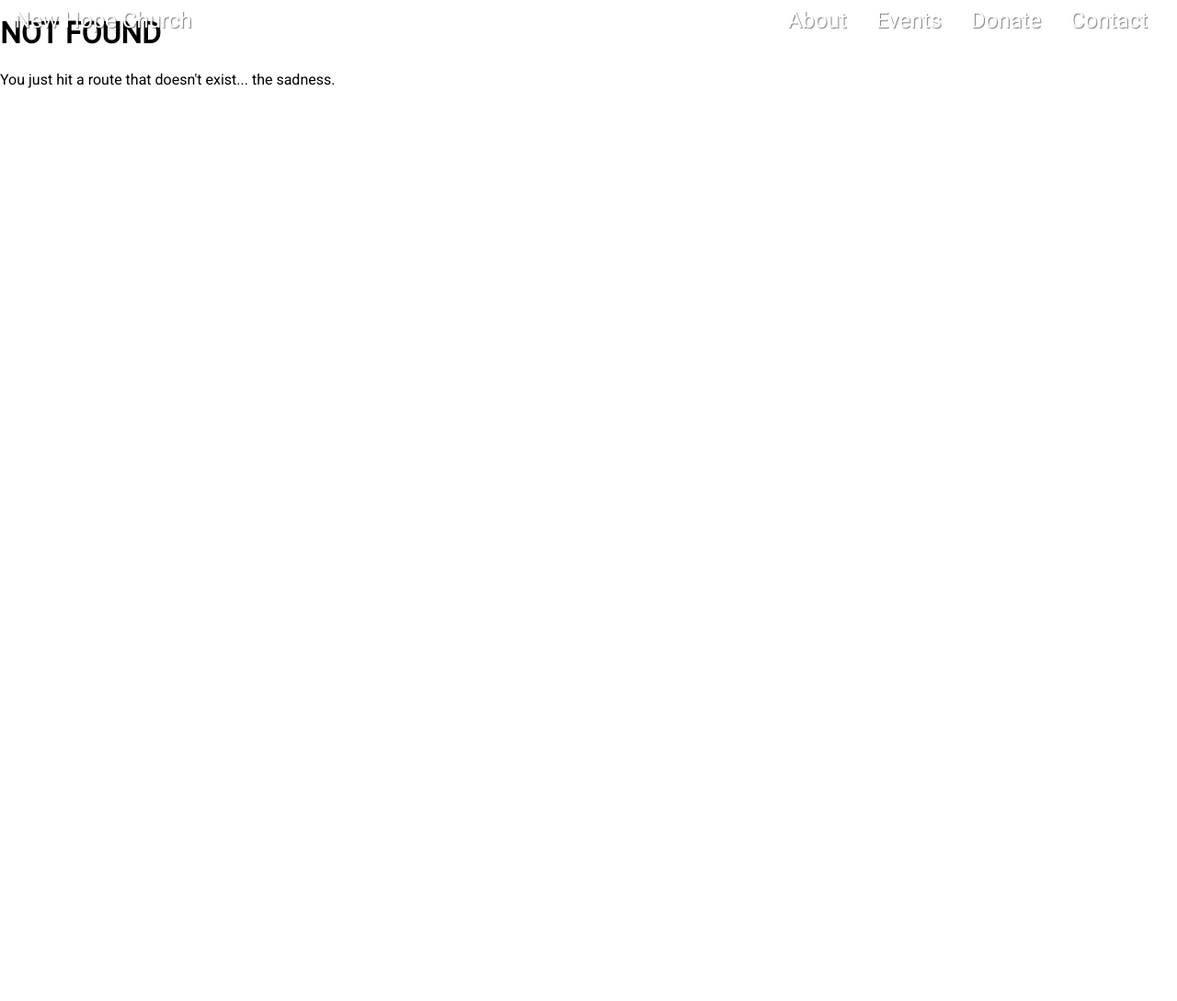
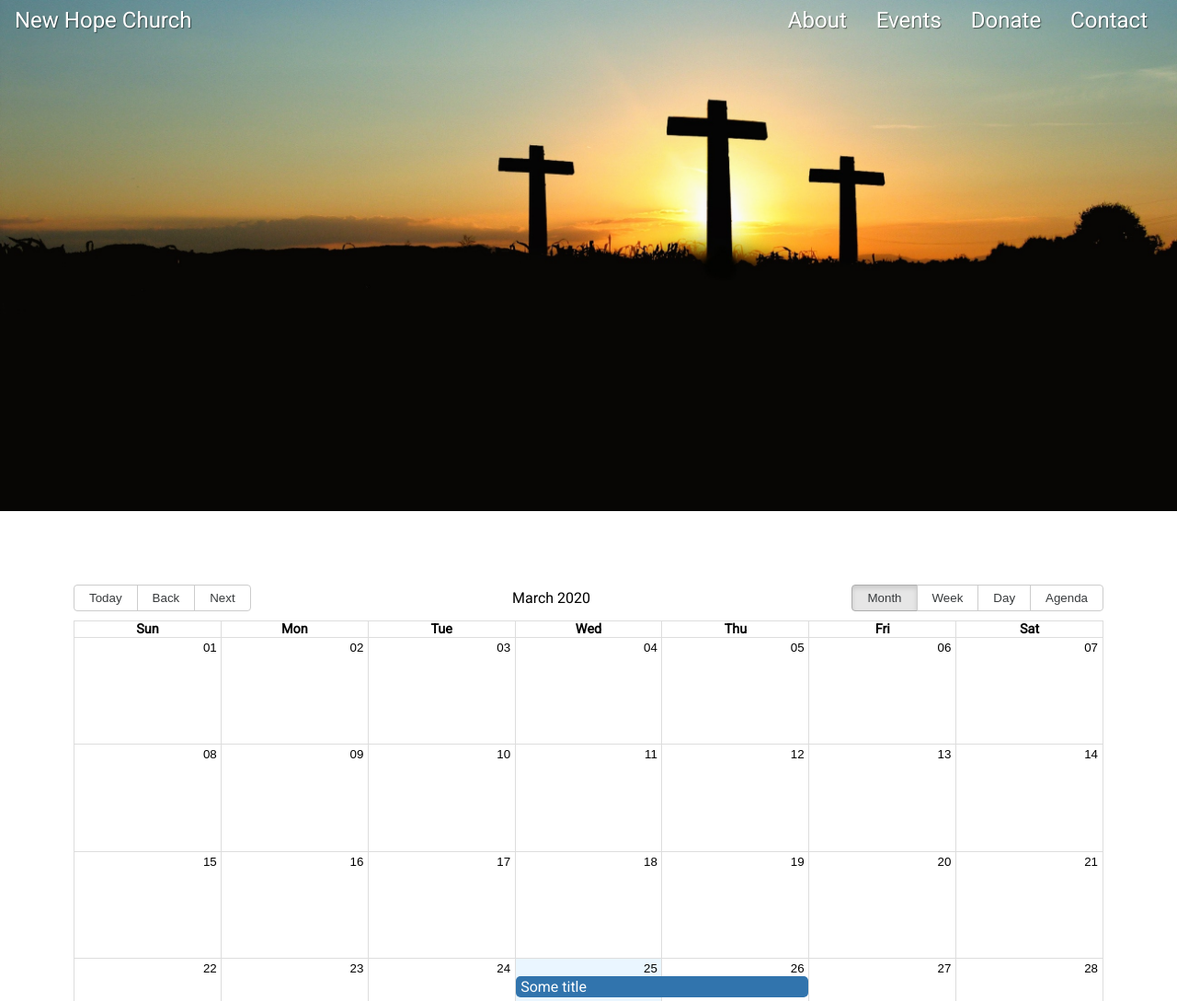
Before and after one commit to SalixArctica/new-hope-church, a Gatsby site: page /events in a window 1280 px wide. Before the commit this address had no page. Shown: the top 1089 px of the page at 92% size. Before the commit the page ends 800 px from the top, so only its background shows below. Built offline with nearby package versions, Linux system fonts and the light colour scheme; Gatsby itself is replaced by a stand-in of ours.

Commit message:
added calendar

```diff
--- a/package.json
+++ b/package.json
@@ -20,8 +20,10 @@
     "gatsby-plugin-web-font-loader": "^1.0.4",
     "gatsby-source-filesystem": "^2.1.56",
     "gatsby-transformer-sharp": "^2.4.2",
+    "moment": "^2.24.0",
     "prop-types": "^15.7.2",
     "react": "^16.12.0",
+    "react-big-calendar": "^0.24.1",
     "react-dom": "^16.12.0",
     "react-fontawesome": "^1.7.1",
     "react-helmet": "^5.2.1",
--- /dev/null
+++ b/src/components/calendar.js
@@ -0,0 +1,37 @@
+import React, { Component } from "react"
+import { Calendar, momentLocalizer } from "react-big-calendar"
+import moment from "moment"
+
+import "react-big-calendar/lib/css/react-big-calendar.css"
+
+const localizer = momentLocalizer(moment)
+
+class BigCalendar extends Component {
+  state = {
+    events: [
+      {
+        start: moment().toDate(),
+        end: moment()
+          .add(1, "days")
+          .toDate(),
+        title: "Some title",
+      },
+    ],
+  }
+
+  render() {
+    return (
+      <div>
+        <Calendar
+          localizer={localizer}
+          defaultDate={new Date()}
+          defaultView="month"
+          events={this.state.events}
+          style={{ height: "80vh" }}
+        />
+      </div>
+    )
+  }
+}
+
+export default BigCalendar
--- a/src/components/header.js
+++ b/src/components/header.js
@@ -108,8 +108,13 @@ class Navbar extends React.Component {
         </Title>
         <HamburgerDiv onClick={this.toggleNavbar}>|||</HamburgerDiv>
         <NavLinks open={this.state.navbarExtended}>
-          <Styledli>About</Styledli>
-          <Styledli>Events</Styledli>
+          <Styledli>
+            <StyledLink to="/about">About</StyledLink>
+          </Styledli>
+
+          <Styledli>
+            <StyledLink to="/events">Events</StyledLink>
+          </Styledli>
           <Styledli>Donate</Styledli>
           <Styledli>Contact</Styledli>
         </NavLinks>
--- a/src/components/hero.js
+++ b/src/components/hero.js
@@ -41,7 +41,6 @@ const StyledBackgroundSection = styled(BackgroundSection)`
   background-position: 20% 20%;
   padding: 0px;
   margin: 0px;
-  background-image: linear-gradient(red, orange);
 `
 
 export default StyledBackgroundSection
--- /dev/null
+++ b/src/pages/events.js
@@ -0,0 +1,18 @@
+import React from "react"
+import { Link } from "gatsby"
+import styled from "styled-components"
+
+import Layout from "../components/layout"
+import Hero from "../components/hero"
+import Calendar from "../components/calendar"
+
+const aboutPage = props => (
+  <Layout>
+    <Hero />
+    <div style={{ margin: "5rem" }}>
+      <Calendar />
+    </div>
+  </Layout>
+)
+
+export default aboutPage
--- a/src/pages/index.js
+++ b/src/pages/index.js
@@ -4,10 +4,8 @@ import styled from "styled-components"
 
 import Layout from "../components/layout"
 import { FontAwesomeIcon } from "@fortawesome/react-fontawesome"
-import Image from "../components/image"
 import SEO from "../components/seo"
 import HeroImage from "../components/hero"
-import CrossesImg from "../images/crosses.jpg"
 import Grid from "../components/grid"
 import Button from "../components/button"
 
```
Also changed, not shown: src/pages/about.js (added, +18 -0 lines), 1 other file.
